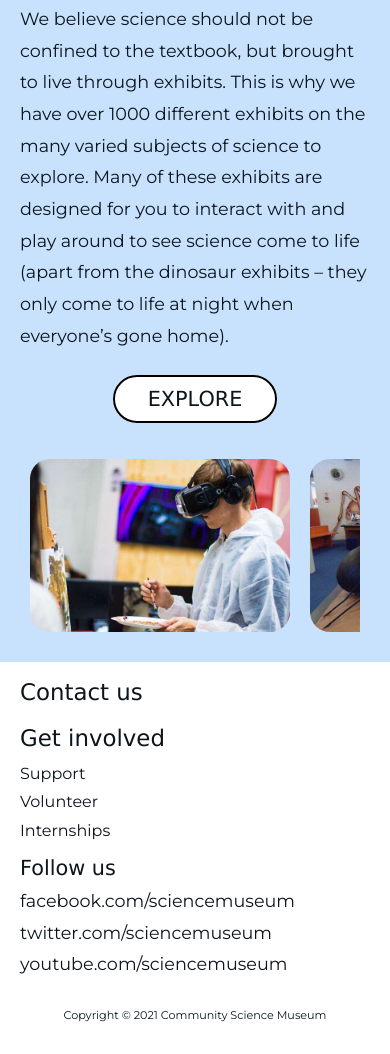
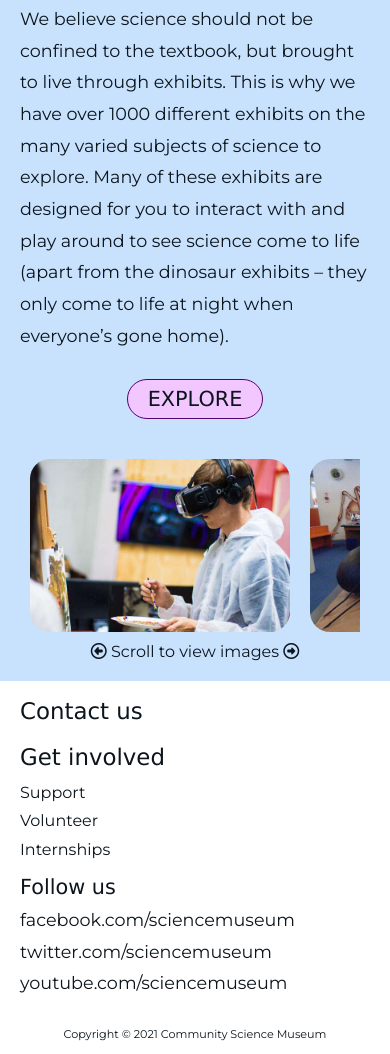
Before and after one commit to Lilleberg/semproj1-portfolio, a plain HTML site: page index.html in a window 390 px wide. Shown: the part 1034-2088 px from the top of the page. Drawn offline with Linux system fonts and the light colour scheme; a web font is replaced by a local one.

Commit message:
images scroll

```diff
--- a/css/imports/global_styles.css
+++ b/css/imports/global_styles.css
@@ -31,7 +31,7 @@ html {
   scroll-behavior: smooth;
 }
 
-.hamb-menu, nav .nav-contact, .form-error {
+.hamb-menu, nav .nav-contact, .form-error, .scroll-images {
   display: none;
 }
 
@@ -49,8 +49,9 @@ header img:first-of-type {
 }
 
 .button, .submit {
-  border: 2px solid black;
-  padding: 10px 33px;
+  border: 1px solid var(--purple-box);
+  background-color: var(--bg-purple);
+  padding: 7px 20px;
   font-size: 1.3em;
   border-radius: 50px;
   text-transform: uppercase;
--- a/css/index.css
+++ b/css/index.css
@@ -280,6 +280,11 @@ main p {
     margin: 0px;
   }
 
+  .scroll-images {
+    display: block;
+    text-align: center;
+  }
+
   .button {
     margin-bottom: 40px;
   }
--- a/css/visit.css
+++ b/css/visit.css
@@ -96,6 +96,7 @@ input, textarea {
   border: 2px solid var(--purple-box);
   border-radius: 5px;
   padding: 0 0 0 3px;
+  outline: none;
 }
 
 input {
--- a/index.html
+++ b/index.html
@@ -81,6 +81,9 @@
         <a href="explore.html" class="button">Explore</a>
       </div>
     </section>
+    <div class="scroll-images"><i class="far fa-arrow-alt-circle-left"></i>
+      Scroll to view images <i class="far fa-arrow-alt-circle-right"></i>
+    </div>
     <aside class="images">
       <img src="images/vr_painting.jpg" alt="boy painting with VR">
       <img src="images/ants.jpg" alt="huge ants">
```
